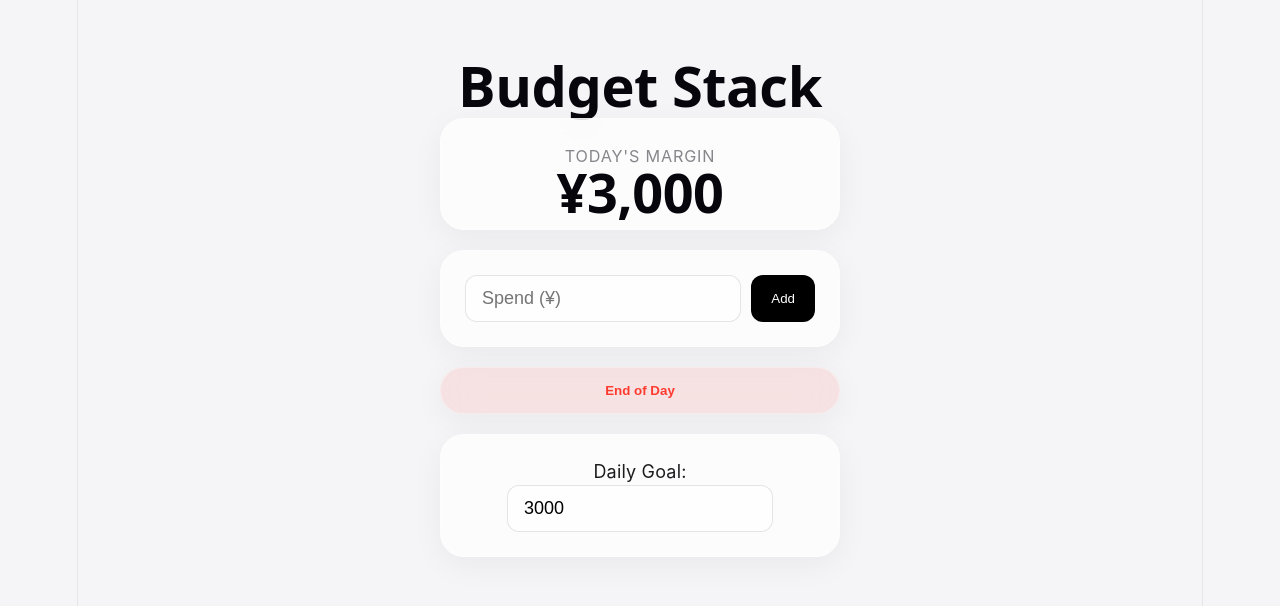
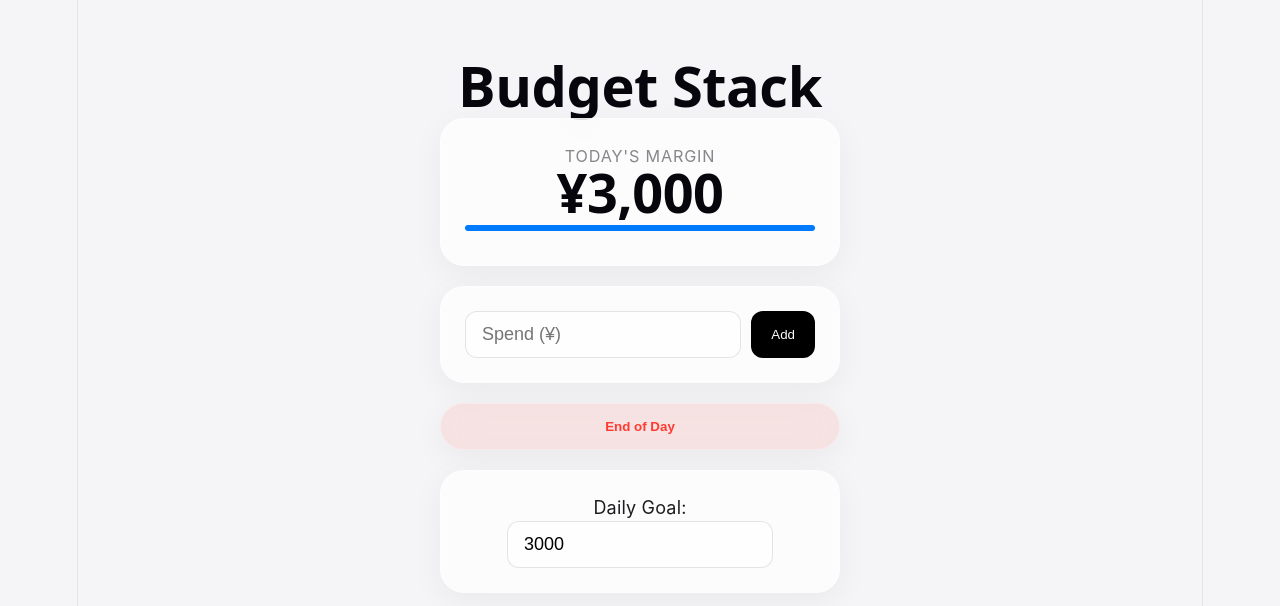
Before and after one commit to doyourself-glitch/badget-stack-, a React (Vite) app: page / in a window 1280 px wide. Shown: the top 606 px of the page. Built offline with nearby package versions, Linux system fonts and the light colour scheme.

Commit message:
create progress bar

```diff
--- a/src/App.css
+++ b/src/App.css
@@ -13,6 +13,22 @@ body {
   padding: 0 20px;
 }
 
+.progress-container {
+  margin: 20px 0 10px 0;
+}
+
+.progress-bar{
+  height: 6px;
+  background: rgba(0, 0, 0, 0.08);
+  border-radius: 3px;
+  overflow: hidden;
+}
+
+.progress-fill {
+  height: 100%;
+  background: #007AFF;
+  transition: width 0.5s cubic-bezier(0.2, 0.8, 0.2, 1);
+}
 /* ガラスのような質感の共通設定 */
 .hero, .input-group, .settings, .reset-btn {
   background: rgba(255, 255, 255, 0.7);
--- a/src/App.tsx
+++ b/src/App.tsx
@@ -32,6 +32,7 @@ export default function App() {
   };
 
   const todayMargin = Math.max(0, dailyGoal - todaySpent);
+  const progress = Math.min((todaySpent / dailyGoal) * 100, 100);
 
   return (
     <div className="container">
@@ -44,6 +45,11 @@ export default function App() {
         <section className="hero">
           <p>Today's Margin</p>
           <h1 className="margin-value">¥{todayMargin.toLocaleString()}</h1>
+          <div className="progress-container">
+            <div className="progress-bar">
+              <div className="progress-fill" style={{ width: '${progress}%'}} />
+            </div>
+          </div>
         </section>
 
         {/* 支出入力 */}
```
